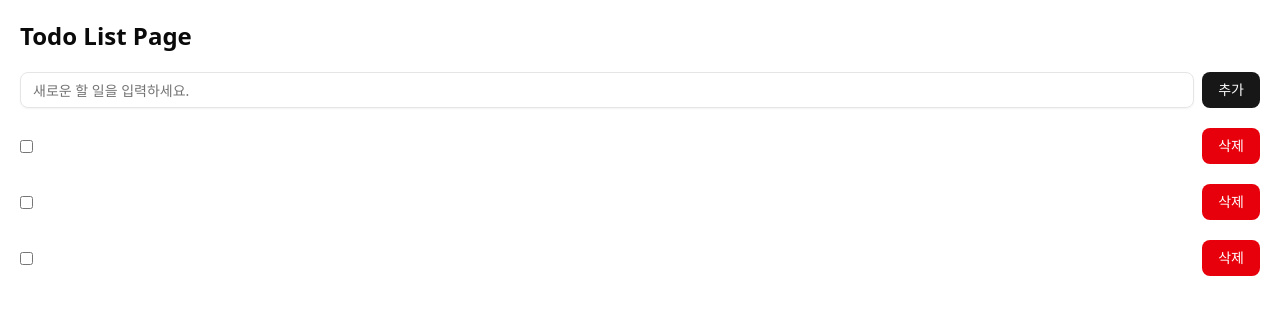
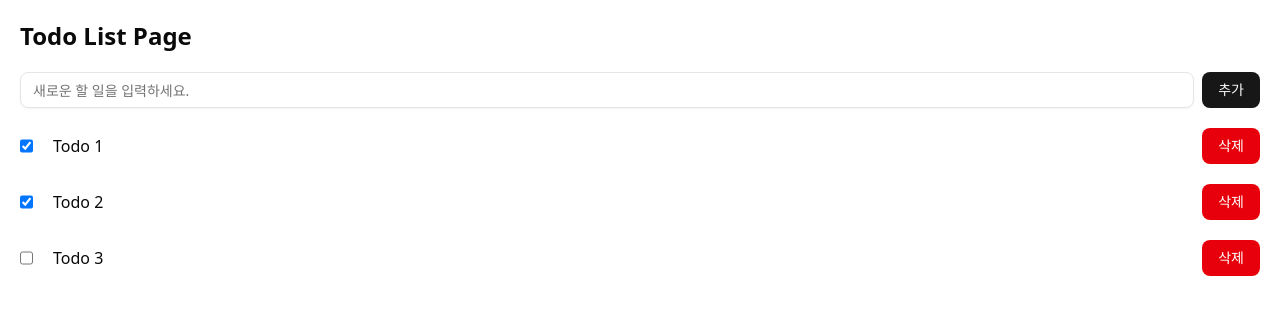
Before and after one commit to wonza-hub/onebite-exam, a React (Vite) app: page /todolist in a window 1280 px wide. Shown: the top 314 px of the page. Built offline with nearby package versions, Linux system fonts and the light colour scheme; data requests are answered from the project's data file.

Commit message:
refactor: 할 일 목록 및 상세에 캐시 정규화 적용

```diff
--- a/src/components/todo-list/todo-item.tsx
+++ b/src/components/todo-list/todo-item.tsx
@@ -1,13 +1,18 @@
 import { Button } from "../ui/button";
 import { Link } from "react-router";
-import type { ITodo } from "@/types";
 import { useUpdateTodoMutation } from "@/hooks/mutations/use-update-todo-mutation";
 import { useDeleteTodoMutation } from "@/hooks/mutations/use-delete-todo-mutation";
+import { useTodoDataById } from "@/hooks/queries/use-todo-data-by-id";
 
 /**
  * COMPONENT: 할 일 단건
  */
-export default function TodoItem({ id, content, isDone }: ITodo) {
+export default function TodoItem({ id }: { id: string }) {
+  const { data: todo } = useTodoDataById(id, "LIST");
+  if (!todo) throw new Error("Todo Data Undefined");
+
+  const { content, isDone } = todo;
+
   const { mutate: deleteTodo, isPending: isDeleteTodoPending } =
     useDeleteTodoMutation();
   const { mutate: updateTodo } = useUpdateTodoMutation();
--- a/src/hooks/queries/use-todo-data-by-id.ts
+++ b/src/hooks/queries/use-todo-data-by-id.ts
@@ -2,9 +2,10 @@ import { fetchTodoById } from "@/api/fetch-todo-by-id";
 import { useQuery } from "@tanstack/react-query";
 import { QUERY_KEYS } from "@/lib/constants";
 
-export function useTodoDataById(id: string) {
+export function useTodoDataById(id: string, type: "LIST" | "DETAIL") {
   return useQuery({
     queryKey: QUERY_KEYS.todo.detail(id),
     queryFn: () => fetchTodoById(id),
+    enabled: type === "DETAIL",
   });
 }
--- a/src/pages/todo-detail-page.tsx
+++ b/src/pages/todo-detail-page.tsx
@@ -3,7 +3,11 @@ import { useTodoDataById } from "@/hooks/queries/use-todo-data-by-id";
 
 export default function TodoDetailPage() {
   const { id } = useParams();
-  const { data: todo, isLoading, isError } = useTodoDataById(String(id));
+  const {
+    data: todo,
+    isLoading,
+    isError,
+  } = useTodoDataById(String(id), "DETAIL");
 
   if (isError) return <div>Error</div>;
   if (isLoading) return <div>Loading</div>;
--- a/src/pages/todo-list-page.tsx
+++ b/src/pages/todo-list-page.tsx
@@ -1,10 +1,9 @@
 import TodoEditor from "@/components/todo-list/todo-editor";
 import TodoItem from "@/components/todo-list/todo-item";
-import type { ITodo } from "@/types";
 import { useTodosData } from "@/hooks/queries/use-todos-data";
 
 export default function TodoListPage() {
-  const { data: todos, isLoading, isError } = useTodosData();
+  const { data: todoIds, isLoading, isError } = useTodosData();
 
   if (isError) return <div>Error</div>;
   if (isLoading) return <div>Loading</div>;
@@ -13,8 +12,12 @@ export default function TodoListPage() {
     <div className="flex flex-col gap-5 p-5">
       <h1 className="text-2xl font-bold">Todo List Page</h1>
       <TodoEditor />
-      {todos?.map((todo: ITodo) => (
+      {/* {todos?.map((todo: ITodo) => (
         <TodoItem key={todo.id} {...todo} />
+      ))} */}
+      {/* REFACTOR: 캐시 정규화 적용 */}
+      {todoIds?.map((id) => (
+        <TodoItem key={id} id={id} />
       ))}
     </div>
   );
```
